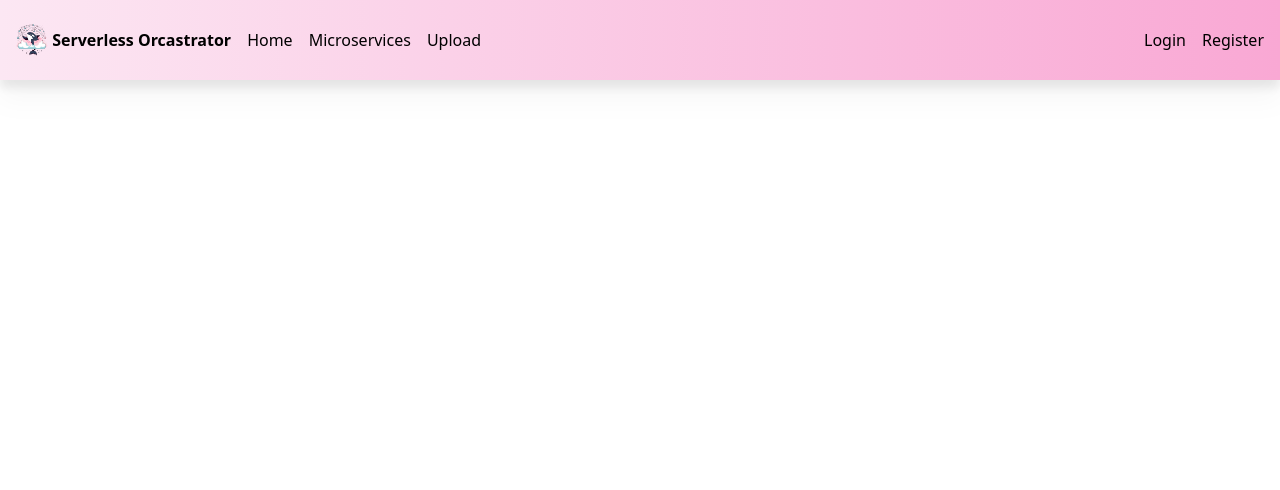
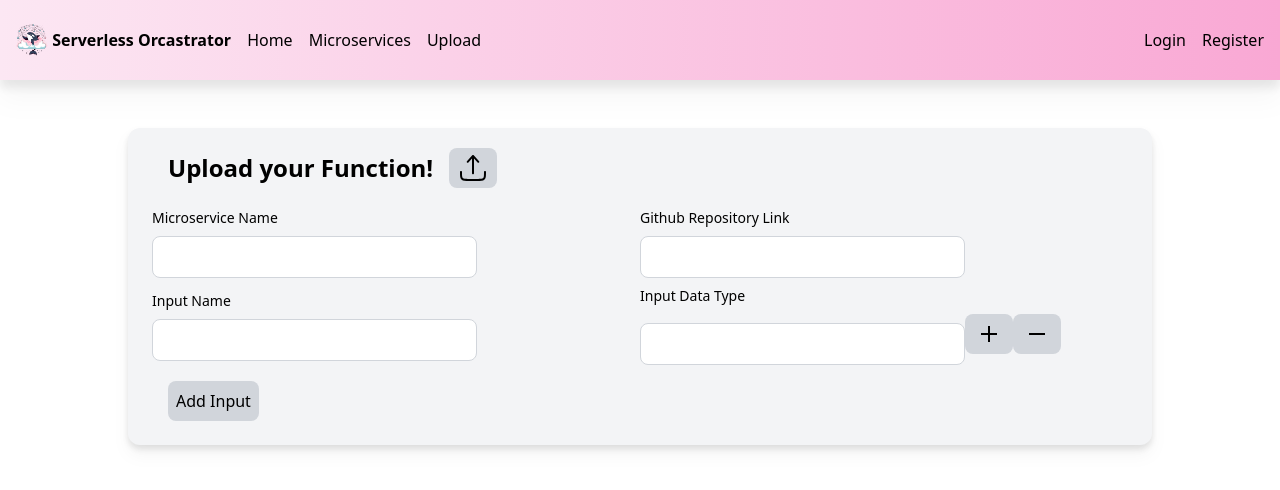
Before and after one commit to carterrath/ServerlessOrchestrator, a React (Vite) app in the folder presentation/: page /UploadMicroservice in a window 1280 px wide. Shown: the top 490 px of the page. Built offline with nearby package versions, Linux system fonts and the light colour scheme.

Commit message:
Updated upload microservice ui

```diff
--- a/presentation/src/components/NavBar/index.tsx
+++ b/presentation/src/components/NavBar/index.tsx
@@ -19,7 +19,7 @@ export function NavBar(props: IProps){
                     Microservices
                 </Link>
                 {props.isDeveloper && (
-                    <Link className="hover:scale-105 transition duration-150 ease-in-out" to="/Developer">
+                    <Link className="hover:scale-105 transition duration-150 ease-in-out" to="/UploadMicroservice">
                         Upload
                     </Link>
                 )}
--- a/presentation/src/pages/Developer/index.tsx
+++ /dev/null
@@ -1,118 +0,0 @@
-import React, { useState } from 'react';
-
-
-
-export function Developer() {
-  const data = useDeveloper();
-
-  return (
-    <form onSubmit={data.handleSubmit} className="max-w-3xl mx-auto shadow-lg p-6 bg-white">
-      <h2 className="text-base font-semibold leading-7 text-gray-900">Connect your App!</h2>
-        <div className="mt-10 grid grid-cols-1 gap-x-6 gap-y-8 sm:grid-cols-6">
-            <div className="sm:col-span-3">
-              <label htmlFor="first-name" className="block text-sm font-medium leading-6 text-gray-900">
-                Microservice Name
-              </label>
-              <div className="mt-2">
-                <input
-                  type="text"
-                  placeholder="  Enter Microservice Name"
-                  value={data.functionName}
-                  onChange={(event) => data.setFunctionName(event.target.value)}
-                  className="block w-full rounded-md border-0 py-1.5 text-gray-900 shadow-sm ring-1 ring-inset ring-gray-300 placeholder:text-gray-400 focus:ring-2 focus:ring-inset focus:ring-indigo-600 sm:text-sm sm:leading-6"
-                />
-              </div>
-            </div>
-
-            <div className="sm:col-span-3">
-              <label htmlFor="last-name" className="block text-sm font-medium leading-6 text-gray-900">
-                Github Repository Link
-              </label>
-              <div className="mt-2">
-                <input
-                  type="text"
-                  placeholder="  Enter GitHub Repository Link"
-                  value={data.repoLink}
-                  onChange={(event) => data.setRepoLink(event.target.value)}
-                  className="block w-full rounded-md border-0 py-1.5 text-gray-900 shadow-sm ring-1 ring-inset ring-gray-300 placeholder:text-gray-400 focus:ring-2 focus:ring-inset focus:ring-indigo-600 sm:text-sm sm:leading-6"
-                />
-              </div>
-            </div>
-
-            <div className="col-span-full">
-              <label htmlFor="street-address" className="block text-sm font-medium leading-6 text-gray-900">
-                Input
-              </label>
-              <div className="mt-2">
-                <input
-                  type="text"
-                  placeholder="  Enter User Input"
-                  value={data.userInput}
-                  onChange={(event) => data.setUserInput(event.target.value)}
-                  className="block w-full rounded-md border-0 py-1.5 text-gray-900 shadow-sm ring-1 ring-inset ring-gray-300 placeholder:text-gray-400 focus:ring-2 focus:ring-inset focus:ring-indigo-600 sm:text-sm sm:leading-6"
-                />
-              </div>
-            </div>
-          </div>
-
-          <div className="mt-6 flex items-center justify-end gap-x-6">
-            <button
-              type="submit"
-              className="rounded-md bg-indigo-600 px-3 py-2 text-sm font-semibold text-white shadow-sm hover:bg-indigo-500 focus-visible:outline focus-visible:outline-2 focus-visible:outline-offset-2 focus-visible:outline-indigo-600"
-            >
-              Connect
-            </button>
-          </div>
-    </form>
-  );
-}
-
-function useDeveloper(){
-  const [functionName, setFunctionName] = useState('');
-  const [repoLink, setRepoLink] = useState('');
-  const [userInput, setUserInput] = useState('');
-
-  const handleSubmit = async (event: React.FormEvent) => {
-    event.preventDefault();
-
-    const data = {
-      name: functionName,
-      placeholder: repoLink,
-      input: userInput
-    };
-
-    try {
-      const response = await fetch('http://localhost:8080/microservice', {
-        method: 'POST',
-        headers: {
-          'Content-Type': 'application/json'
-        },
-        body: JSON.stringify(data)
-      });
-
-      if (!response.ok) {
-        throw new Error('Failed to submit data');
-      }
-
-      // If the request was successful, reset the form inputs
-      setFunctionName('');
-      setRepoLink('');
-      setUserInput('');
-
-      console.log('Data submitted successfully');
-    } catch (error) {
-      console.error('Error submitting data:', error);
-    }
-  };
-
-  return {
-    functionName,
-    setFunctionName,
-    repoLink,
-    setRepoLink,
-    userInput,
-    setUserInput,
-    handleSubmit
-  }
-
-}
--- a/presentation/src/pages/Microservices/index.tsx
+++ b/presentation/src/pages/Microservices/index.tsx
@@ -12,6 +12,7 @@ const items: IMicroservice[] =
         Author: "Author1",
         RepoLink: "RepoLink1",
         Input: "Input1",
+        Status: "Inactive",
         ID: 1,
         CreatedAt: new Date(),
         UpdatedAt: new Date(),
@@ -30,6 +31,7 @@ const items: IMicroservice[] =
       Author: "Author2",
       RepoLink: "RepoLink2",
       Input: "Input2",
+      Status: "Inactive",
       ID: 2,
       CreatedAt: new Date(),
       UpdatedAt: new Date(),
--- /dev/null
+++ b/presentation/src/pages/UploadMicroservice/index.tsx
@@ -0,0 +1,131 @@
+import React, { useState } from 'react';
+import UploadSvg from "../../assets/svg/upload.svg";
+import PlusSvg from "../../assets/svg/plus.svg";
+import MinusSvg from "../../assets/svg/minus.svg";
+
+
+
+
+export function UploadMicroservice() {
+  const data = useUploadMicroservice();
+
+  return (
+    <>
+    <div className=" items-center">
+      <div className="p-2 bg-gray-100 my-12 mx-32 rounded-xl drop-shadow-lg">
+        <form onSubmit={data.handleSubmit}>
+          <div className="flex items-center mx-4">
+            <div className="font-extrabold m-4 text-2xl">
+                  Upload your Function!
+            </div>
+            <button className="bg-gray-300 rounded-lg py-1 px-2 hover:shadow-md">
+                  <img src={UploadSvg} alt="upload" className="w-8 h-8"/>
+            </button>
+          </div>
+        <div className="flex items-center mx-4">
+            <div className="w-1/2">
+              <div className="my-2 text-sm">
+                  Microservice Name
+              </div>
+              <input
+                  type="text"
+                  placeholder=""
+                  className="rounded-lg p-2 border w-2/3 border-gray-300 hover:shadow-md"/>
+            </div>
+            <div className="w-1/2">
+              <div className="my-2 text-sm">
+                  Github Repository Link
+              </div>
+              <input
+                  type="text"
+                  placeholder=""
+                  className="rounded-lg p-2 border w-2/3 border-gray-300 hover:shadow-md"/>
+            </div>
+        </div>
+        <div className="flex items-center mx-4">
+            <div className="w-1/2">
+              <div className="my-2 text-sm">
+                  Input Name
+              </div>
+              <input
+                  type="text"
+                  placeholder=""
+                  className="rounded-lg p-2 border w-2/3 border-gray-300 hover:shadow-md"/>
+            </div>
+            <div className="w-1/2">
+              <div className="my-2 text-sm">
+                  Input Data Type
+              </div>
+              <input
+                  type="text"
+                  placeholder=""
+                  className="rounded-lg p-2 border w-2/3 border-gray-300 hover:shadow-md"/>
+              <button className="bg-gray-300 rounded-lg py-1 px-2 hover:shadow-md">
+                  <img src={PlusSvg} alt="add" className="w-8 h-8"/>
+              </button>
+              <button className="bg-gray-300 rounded-lg py-1 px-2 hover:shadow-md">
+                  <img src={MinusSvg} alt="add" className="w-8 h-8"/>
+              </button>
+            </div>
+        </div>
+        <div className="flex items-center mx-4">
+            <button className="bg-gray-300 rounded-lg m-4 py-2 px-2 hover:shadow-md">
+                  Add Input
+            </button>
+        </div>
+        </form>
+      </div>
+    </div>
+    </>
+  );
+}
+
+function useUploadMicroservice(){
+  const [functionName, setFunctionName] = useState('');
+  const [repoLink, setRepoLink] = useState('');
+  const [userInput, setUserInput] = useState('');
+
+  const handleSubmit = async (event: React.FormEvent) => {
+    event.preventDefault();
+
+    const data = {
+      name: functionName,
+      placeholder: repoLink,
+      input: userInput
+    };
+
+    try {
+      const response = await fetch('http://localhost:8080/microservice', {
+        method: 'POST',
+        headers: {
+          'Content-Type': 'application/json'
+        },
+        body: JSON.stringify(data)
+      });
+
+      if (!response.ok) {
+        throw new Error('Failed to submit data');
+      }
+
+      // If the request was successful, reset the form inputs
+      setFunctionName('');
+      setRepoLink('');
+      setUserInput('');
+
+      console.log('Data submitted successfully');
+    } catch (error) {
+      console.error('Error submitting data:', error);
+    }
+  };
+
+  return {
+    functionName,
+    setFunctionName,
+    repoLink,
+    setRepoLink,
+    userInput,
+    setUserInput,
+    handleSubmit
+  }
+
+}
--- a/presentation/src/router/index.tsx
+++ b/presentation/src/router/index.tsx
@@ -2,7 +2,7 @@
 import { BrowserRouter, Route, Routes } from 'react-router-dom';
 import { Home } from '../pages/Home';
 import { Login } from '../pages/Login';
-import { Developer } from '../pages/Developer';
+import { UploadMicroservice } from '../pages/UploadMicroservice';
 import DeveloperOptions from '../pages/DeveloperOptions';
 import { Microservices } from '../pages/Microservices';
 import { NavBar } from '../components/NavBar';
@@ -13,7 +13,7 @@ export function Router() {
       <Routes>
         <Route path="/*"  element={<Home />} />
         <Route path="/Login"  element={<Login />} />
-        <Route path="/Developer" element={<Developer />} />
+        <Route path="/UploadMicroservice" element={<UploadMicroservice />} />
         <Route path="/DeveloperOptions" element={<DeveloperOptions />} />
         <Route path="/Microservices" element={<Microservices />} />
       </Routes>
--- a/presentation/src/types/microservice.d.ts
+++ b/presentation/src/types/microservice.d.ts
@@ -10,4 +10,5 @@ export interface IMicroservice {
     Input: string;
     Author: string;
     Inputs: IInput[];
+    Status: string;
   }
```
Also changed, not shown: presentation/src/assets/svg/minus.svg (added), presentation/src/assets/svg/plus.svg (added).
